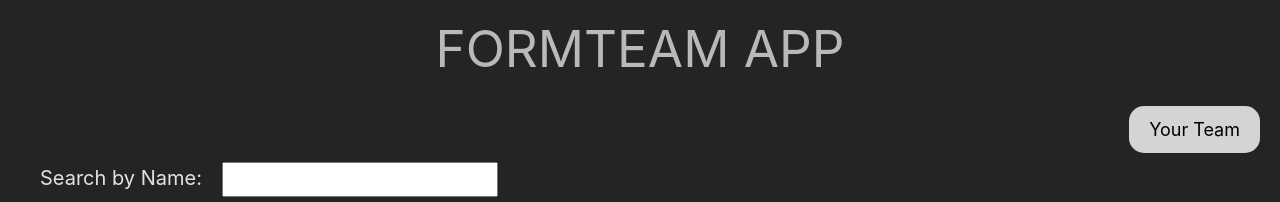
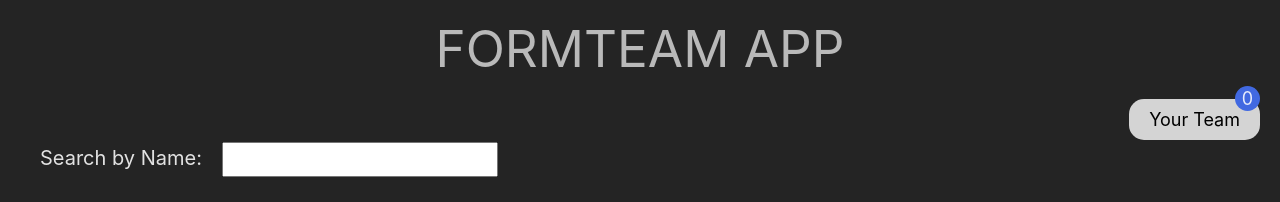
Before and after one commit to parveen232/form-team, a React (Vite) app: page / in a window 1280 px wide. Shown: the top 202 px of the page. Built offline with nearby package versions, Linux system fonts and the light colour scheme.

Commit message:
team size

```diff
--- a/src/App.css
+++ b/src/App.css
@@ -29,8 +29,26 @@ button {
   flex-direction: column;
 }
 
+.team-link {
+  position: relative;
+  align-self: flex-end;
+}
+
+.team-size {
+  position: absolute;
+  top: -20px;
+  right: 0;
+  width: 25px;
+  height: 25px;
+  font-size: 18px;
+  background-color: royalblue;
+  display: flex;
+  align-items: center;
+  justify-content: center;
+  border-radius: 50vh;
+}
+
 .team-btn {
-  align-self: flex-end;
   background-color: #d4d4d4;
   color: #000;
   text-decoration: none;
--- a/src/pages/Home.jsx
+++ b/src/pages/Home.jsx
@@ -4,9 +4,12 @@ import Users from "../components/Users";
 export default function Home({ teamData, setTeamData }) {
   return (
     <div className="home-container">
-      <Link to="/team" className="btn team-btn">
-        Your Team
-      </Link>
+      <div className="team-link">
+        <Link to="/team" className="btn team-btn">
+          Your Team
+        </Link>
+        <span className="team-size">{teamData.length}</span>
+      </div>
       <Users teamData={teamData} setTeamData={setTeamData} />
     </div>
   );
```
